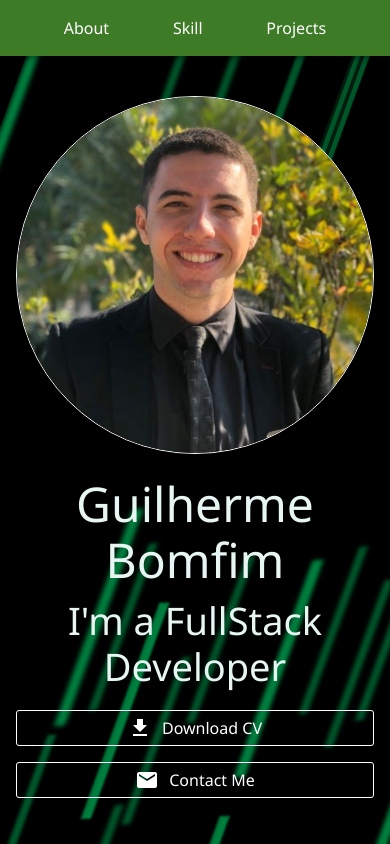
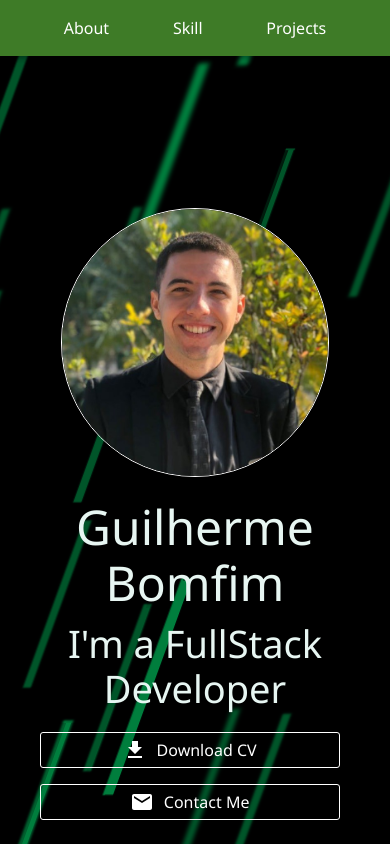
Before and after one commit to GuilhermeBomfimDev/Portifolio-React-TypeScript, a React (Vite) app: page / in a window 390 px wide. Shown: the top 844 px of the page. Built offline with nearby package versions, Linux system fonts and the light colour scheme.

Commit message:
fix: bugs in the mobiles displays

```diff
--- a/src/components/AnimatedBackground/AnimatedBackground.scss
+++ b/src/components/AnimatedBackground/AnimatedBackground.scss
@@ -12,9 +12,10 @@ $color: #00FF7B;
 
 .lines {
   background-color: #000;
-  height: 100vh;
+  height: 120vh;
   overflow: hidden;
   position: relative;
+
 }
 
 .line {
--- a/src/components/StyledButton/StyledButton.tsx
+++ b/src/components/StyledButton/StyledButton.tsx
@@ -19,6 +19,16 @@ const StyledButton: React.FC<StyledButtonProps> = ({children, onClick }) => {
         alignItems: "center",
         justifyContent: "center",
         gap: "10px",
+        [theme.breakpoints.up("md")]: {
+            width: "80%",
+          },
+          [theme.breakpoints.up("sm")]: {
+            width: "80%",
+          },
+          [theme.breakpoints.up("xs")]: {
+            width: "300px",
+            marginRight: "3%",
+          },
         '&:hover': {
             backgroundColor: theme.palette.primary.main,
         }
--- a/src/pages/home/sections/About/About.tsx
+++ b/src/pages/home/sections/About/About.tsx
@@ -69,7 +69,7 @@ function About() {
         [theme.breakpoints.up("xs")]: {
             padding: "1rem",
             marginLeft: "12px",
-            marginRight: "12px",
+            marginRight: "15px",
             fontSize: "10px",
         },
         [theme.breakpoints.up("md")]: {
--- a/src/pages/home/sections/Hero/Hero.tsx
+++ b/src/pages/home/sections/Hero/Hero.tsx
@@ -21,19 +21,29 @@ function Hero() {
     [theme.breakpoints.up("md")]: {
 
     },
-    [theme.breakpoints.up("xs")]: {
-      paddingTop: "50px",
+    [theme.breakpoints.up('xs')]: { // <= mobile
+      paddingTop: "100px",
+      height: "110vh",
     },
+    [theme.breakpoints.up('md')]: { // >=mobile
+      paddingTop: "0",
+    }
   }));
 
   const StyledImg = styled("img")(() => ({
-    width: "100%",
+    width: "75%",
     borderRadius: "50%",
     border: "1px solid white",
     position: "relative",
     zIndex: 1,
-    [theme.breakpoints.up("md")]: {
-      width: "80%",
+    [theme.breakpoints.down("sm")]: {
+      width: "75%",
+    },
+    [theme.breakpoints.down("xs")]: {
+      width: "300px",
+      marginTop: "60%",
+      alignItems: "center",
+      marginLeft: "4%"
     },
   }));
 
@@ -44,10 +54,14 @@ function Hero() {
           <Box position="absolute" top={0} left={0} width="100%" height="{50%}" zIndex={-1}>
             <AnimatedBackground />
           </Box>
+
           <Grid container spacing={2}>
             <Grid item xs={12} md={5}>
-              <StyledImg src={Avatar} alt="avatar" />
+              <Box position="relative" textAlign="center">
+                <StyledImg src={Avatar} alt="avatar" />
+              </Box>
             </Grid>
+
             <Grid item xs={12} md={7}>
               <Typography color="secondary" variant="h1" textAlign="center" marginBottom="10px">Guilherme Bomfim</Typography>
               <Typography color="secondary" variant="h2" textAlign="center" marginBottom="20px">I'm a FullStack Developer</Typography>
--- a/src/pages/home/sections/Projects/Project.tsx
+++ b/src/pages/home/sections/Projects/Project.tsx
@@ -39,14 +39,13 @@ const StyledSlide = styled("div")<StyledSlideProps>(({ theme, isVisible, directi
     maxWidth: "700px",
     transition: "transform 1.5s ease-in-out, opacity 1.5s ease-in-out",
     opacity: isVisible ? 1 : 0,
-    transform: isVisible ? "translateX(0)" : direction === "left" ? "translateX(-300px)" : "translateX(300px)",
+    transform: isVisible ? "translateX(0)" : direction === "left" ? "translateX(-100px)" : "translateX(100px)",
     [theme.breakpoints.up("md")]: {
         width: "700px",
         maxWidth: "none",
     },
     [theme.breakpoints.down("sm")]: {
         width: "300px",
-        maxWidth: "none",
     },
     "&:hover": {
           backgroundColor: theme.palette.secondary.contrastText,
```
Also changed, not shown: src/components/AnimatedBackground/AnimatedBackground.tsx (+4 -4 lines).
